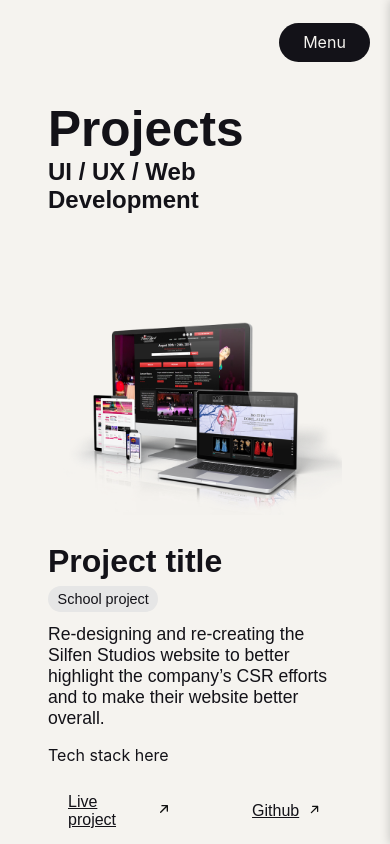
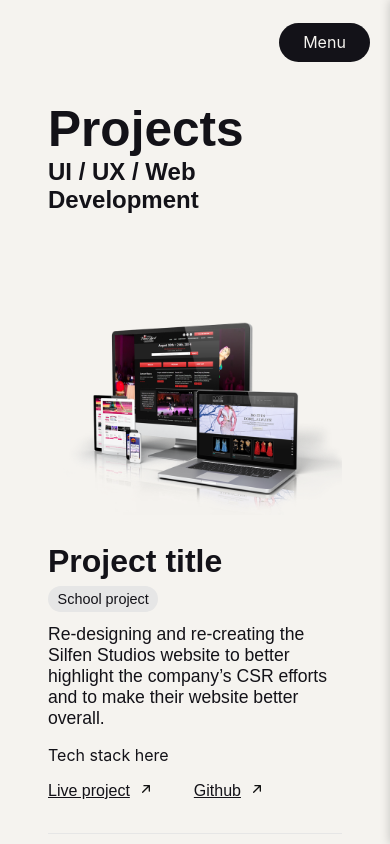
Before and after one commit to ReiSikk/portfolio, a React (Vite) app: page /projects in a window 390 px wide. Shown: the top 844 px of the page. Built offline with nearby package versions, Linux system fonts and the light colour scheme; a web font is replaced by a local one.

Commit message:
media query for mobile

```diff
--- a/src/sass/pages/_project-page.scss
+++ b/src/sass/pages/_project-page.scss
@@ -89,3 +89,14 @@ label {
         }
     }
 }
+@media only screen and (max-width:480px) {
+    .article-links {
+        a {
+            padding: 0rem;
+        }
+        a:hover {
+            background: none;
+            text-decoration: none;
+        }
+    }
+}
```
